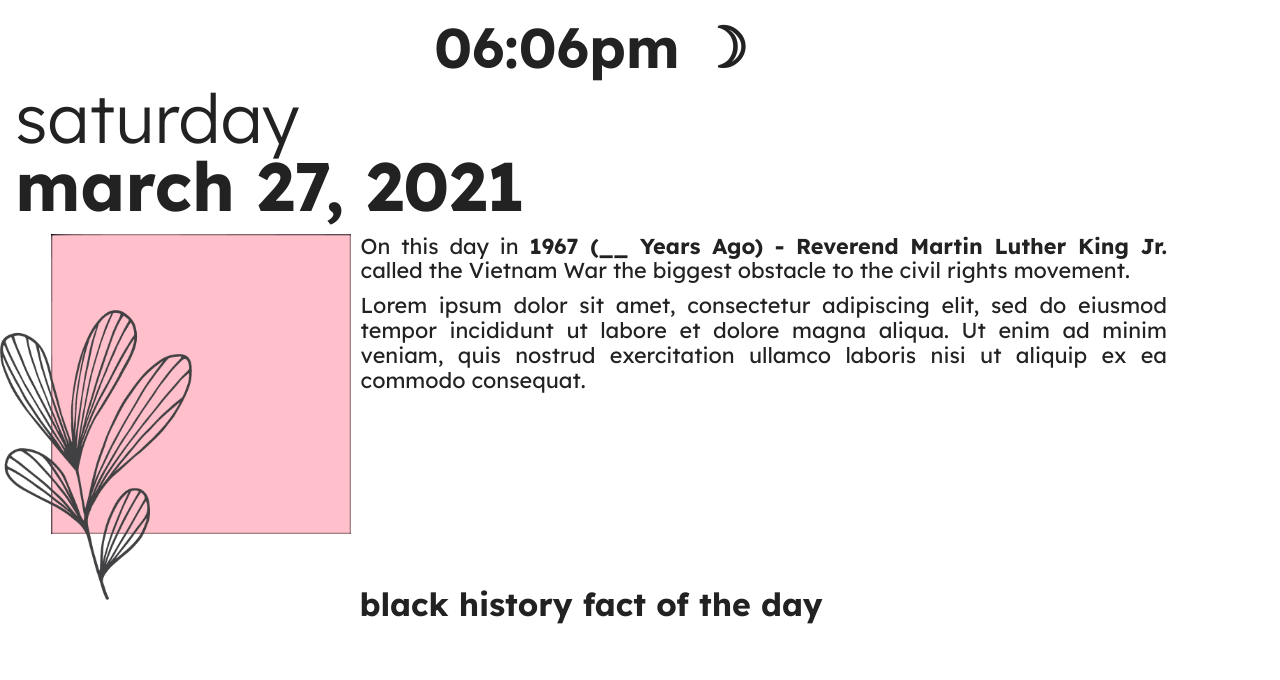
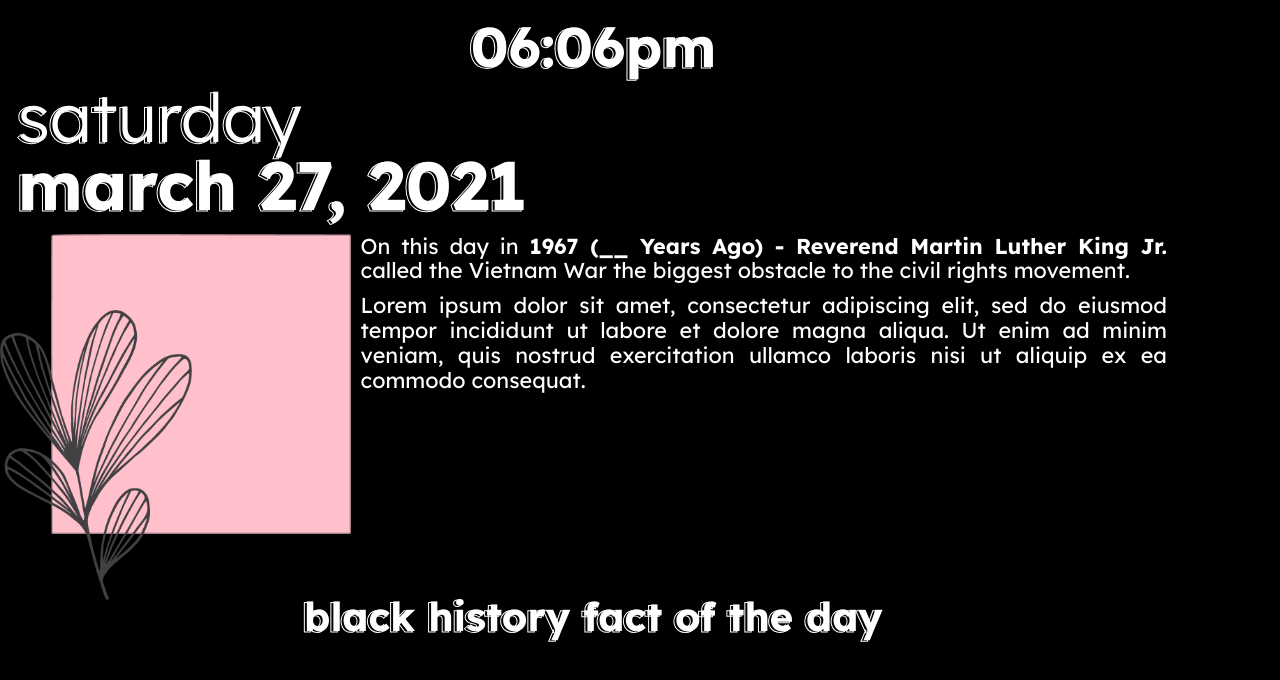
Before and after one commit to emmy-html/black-queer-history-facts, a website built with Parcel: page index.html in a window 1280 px wide. Built offline with nearby package versions, Linux system fonts and the light colour scheme.

Commit message:
Updated aesthetic of text to make it match the magic mirror & added 3d text effect

```diff
--- a/css/main.css
+++ b/css/main.css
@@ -18,6 +18,8 @@
 }
 /* fact of the day container */
 body {
+  background: black;
+  color: white;
   width: 100%;
 }
 .fact-container {
@@ -38,6 +40,9 @@
 .fact-container h1, h2 {
   margin: 0px !important;
   text-transform: lowercase;
+  -webkit-text-stroke: 1px white;
+  -webkit-text-fill-color: rgba(0, 0, 0, 0);
+  text-shadow: 2.5px -1.5px 0px white;
 }
 .fact-container h1#time {
   font-size: 3.5rem;
@@ -80,10 +85,13 @@
 }
 /* tagline */
 h3 {
-  font-size: 2rem;
+  font-size: 2.5rem;
   padding: 10px 0px;
   text-align: center;
   text-transform: lowercase;
+  -webkit-text-stroke: 1px white;
+  -webkit-text-fill-color: rgba(0, 0, 0, 0);
+  text-shadow: 2.5px -1.5px 0px white;
 }
 /*
  * Remove text-shadow in selection highlight:
@@ -266,7 +274,7 @@
   *::after {
     background: #fff !important;
     color: #000 !important;
-    /* Black prints faster */
+    /* rgba prints faster */
     box-shadow: none !important;
     text-shadow: none !important;
   }
--- a/js/main.js
+++ b/js/main.js
@@ -6,7 +6,7 @@
 // get time & date and display them in the top bar of the ePod
 function updateTime() {
   // declare variables for am/pm & the symbols that go with them
-  var timeIndicator, timeIndicatorSymbol;
+  var timeIndicator;
   // declare date & the time/date methods to go along with them
   var today = new Date();
   var todayDayName = today.getDay();
@@ -87,12 +87,6 @@
     timeIndicator = "AM";
   } else {
     timeIndicator = "PM";
-  }
-  // day or night time indicator symbol
-  if (todayHour >= 18) {
-    timeIndicatorSymbol = "&#9789;";
-  } else {
-    timeIndicatorSymbol = "&#9728;";
   }
   // convert hours from military time into US standard time
   switch (todayHour) {
@@ -179,7 +173,7 @@
   }
   // plug the time into the inner HTML of the container
   timeContainer.innerHTML =
-    todayHour + ":" + todayMins + timeIndicator + " " + timeIndicatorSymbol;
+    todayHour + ":" + todayMins + timeIndicator;
   // plug the date into the inner HTML of the container
   dayContainer.innerHTML = todayDayName;
   fullDateContainer.innerHTML = todayMonth + " " + todayDay + ", " + todayYear;
```
